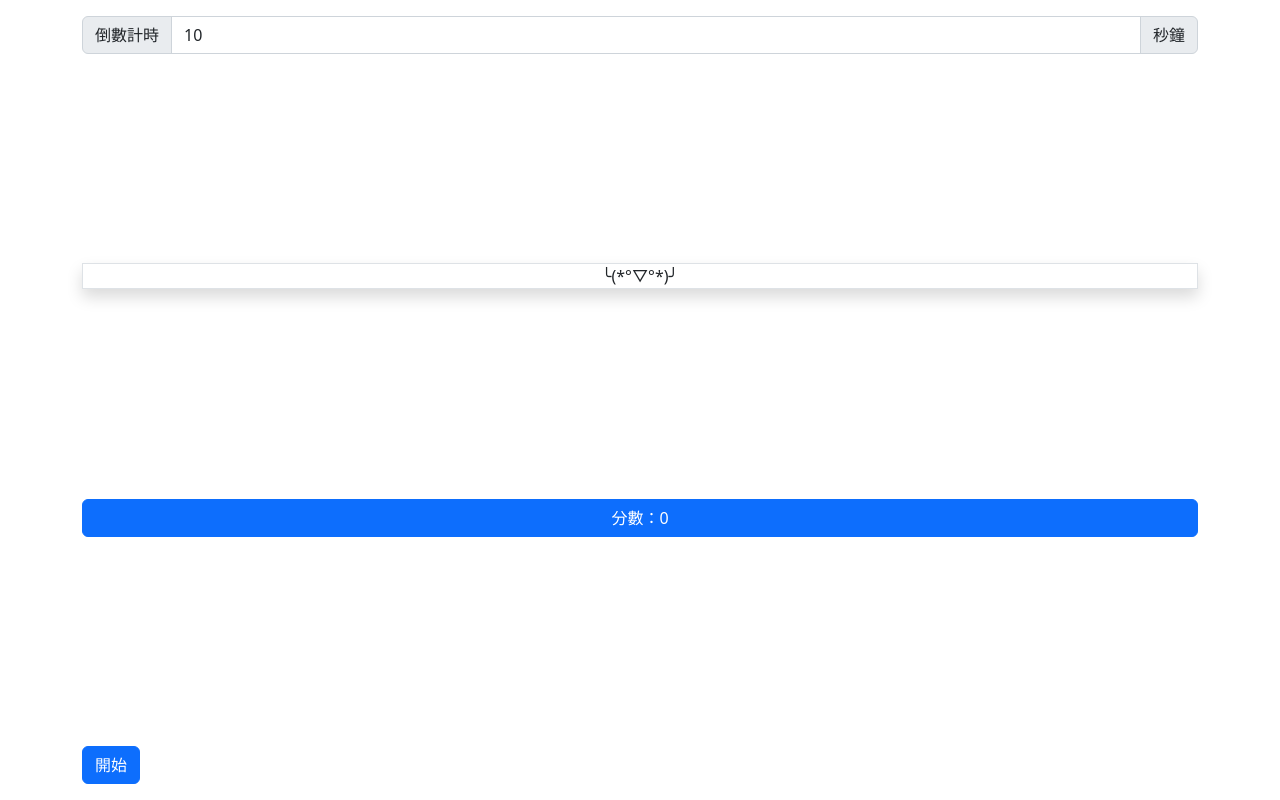
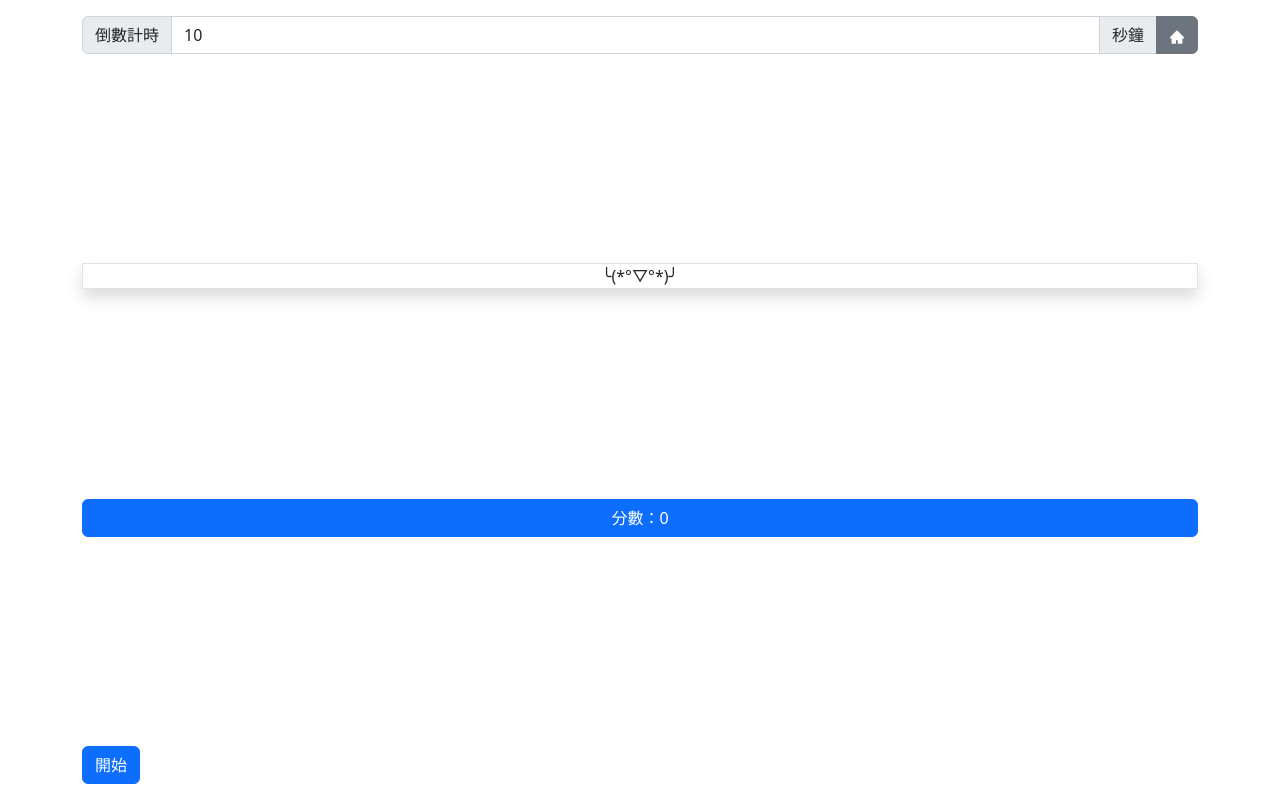
Before and after one commit to mawarutuco/Advanced-Tic-Tac-Toe, a React (Create React App) app: page /alias-game in a window 1280 px wide. Built offline with nearby package versions, Linux system fonts and the light colour scheme.

Commit message:
InputGroup裡加btn

```diff
--- a/src/components/InputGroup.jsx
+++ b/src/components/InputGroup.jsx
@@ -1,11 +1,27 @@
-import { InputGroup, Form } from "react-bootstrap";
+import { InputGroup, Form, Button } from "react-bootstrap";
 
-const MyInputGroup = ({ frontText, behindText, value, onChange }) => {
+const MyInputGroup = ({
+  frontText,
+  behindText,
+  btnText,
+  btnClick,
+  btnComponent,
+  value,
+  onChange,
+}) => {
   return (
     <InputGroup>
       {frontText ? <InputGroup.Text>{frontText}</InputGroup.Text> : ""}
       <Form.Control value={value} onChange={onChange} />
       {behindText ? <InputGroup.Text>{behindText}</InputGroup.Text> : ""}
+      {btnText ? (
+        <Button className="btn-secondary" onClick={btnClick}>
+          <span>{btnText}</span>
+        </Button>
+      ) : (
+        ""
+      )}
+      {btnComponent}
     </InputGroup>
   );
 };
```
